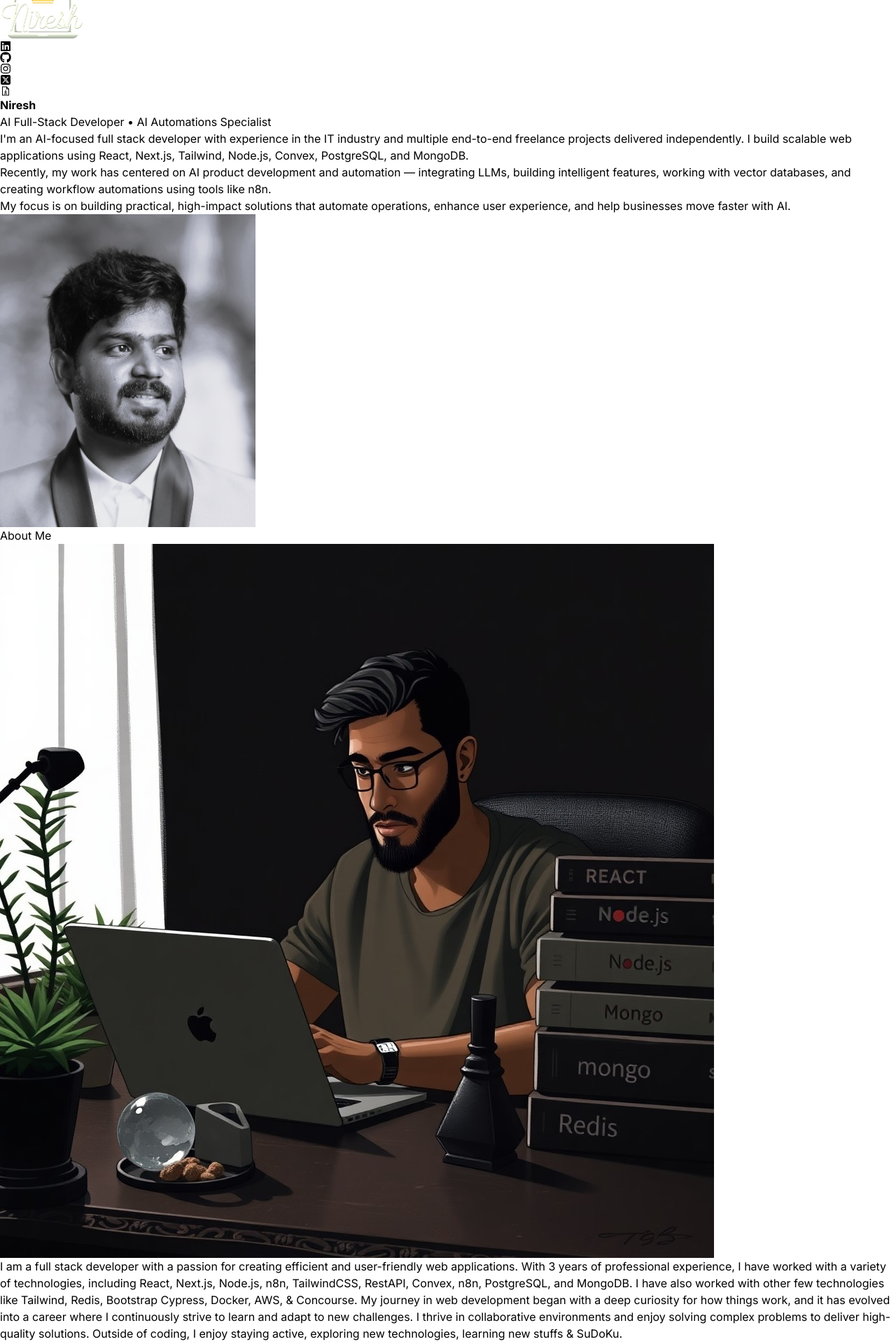
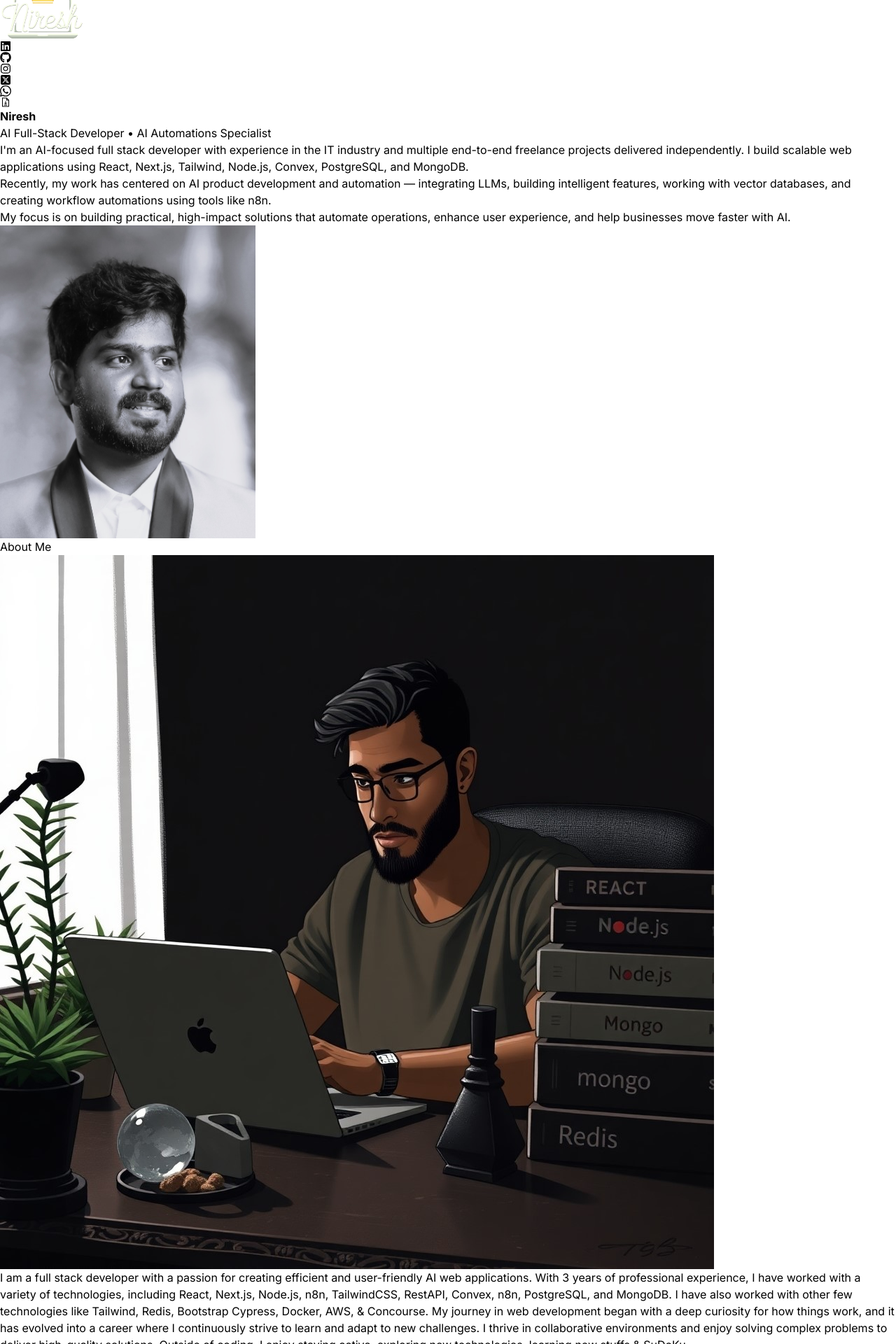
Before and after one commit to the-niresh/Niresh-portfolio, a React (Vite) app: page / in a window 1280 px wide. Shown: the part 20-1940 px from the top of the page at 70% size. Built offline with nearby package versions, Linux system fonts and the light colour scheme.

Commit message:
added WhatsApp contact link and updated about text

```diff
--- a/src/components/Navbar.jsx
+++ b/src/components/Navbar.jsx
@@ -4,7 +4,8 @@ import { FaGithub } from "react-icons/fa"
 import { FaSquareXTwitter } from "react-icons/fa6"
 import { FaInstagram } from "react-icons/fa"
 import { LiaFileDownloadSolid } from "react-icons/lia";
-import { WEBSITE_URL, LINKEDIN_URL, GITHUB_URL, INSTAGRAM_URL, TWITTER_URL, CV_URL } from "../constants"
+import { BsWhatsapp } from "react-icons/bs";
+import { WEBSITE_URL, LINKEDIN_URL, GITHUB_URL, INSTAGRAM_URL, TWITTER_URL, WHATSAPP_URL, CV_URL } from "../constants"
 
 const Navbar = () => {
   return (
@@ -17,6 +18,7 @@ const Navbar = () => {
         <a href={GITHUB_URL} target="_blank"><FaGithub /></a>
         <a href={INSTAGRAM_URL} target="_blank"><FaInstagram /></a>
         <a href={TWITTER_URL} target="_blank"><FaSquareXTwitter /></a>
+        <a href={WHATSAPP_URL} target="_blank"><BsWhatsapp /></a>
         <a href={CV_URL} target="_blank"><LiaFileDownloadSolid /></a>
       </div>
     </nav>
--- a/src/constants/index.js
+++ b/src/constants/index.js
@@ -11,7 +11,9 @@ export const LINKEDIN_URL = "https://www.linkedin.com/in/the-niresh/"
 export const GITHUB_URL = "https://github.com/the-niresh"
 export const INSTAGRAM_URL = "https://www.instagram.com/the_niresh/"
 export const TWITTER_URL = "https://x.com/the_niresh"
+export const WHATSAPP_URL = "https://wa.me/+919488186900"
 export const CV_URL = "https://drive.google.com/file/d/1KsB9mBeA8Zr_33fVSMbS6Ie_y4X-_G7s/view?usp=drive_link"
+
 export const PROJECT_1_URL = "https://nire-twitter-clone.onrender.com/"
 export const NETFLIX_CLONE_URL = "https://netflix-clone-kqqz.onrender.com/"
 export const SOCIALLY_CLONE_URL = "https://nextjs-socially-one.vercel.app/"
@@ -30,7 +32,7 @@ export const HERO_CONTENT_2 = `Recently, my work has centered on AI product deve
 
 export const HERO_CONTENT_3 = `My focus is on building practical, high-impact solutions that automate operations, enhance user experience, and help businesses move faster with AI.`;
 
-export const ABOUT_TEXT = `I am a full stack developer with a passion for creating efficient and user-friendly web applications. With 3 years of professional experience, I have worked with a variety of technologies, including React, Next.js, Node.js, n8n, TailwindCSS, RestAPI, Convex, n8n, PostgreSQL, and MongoDB. I have also worked with other few technologies like Tailwind, Redis, Bootstrap Cypress, Docker, AWS, & Concourse. My journey in web development began with a deep curiosity for how things work, and it has evolved into a career where I continuously strive to learn and adapt to new challenges. I thrive in collaborative environments and enjoy solving complex problems to deliver high-quality solutions. Outside of coding, I enjoy staying active, exploring new technologies, learning new stuffs & SuDoKu.`;
+export const ABOUT_TEXT = `I am a full stack developer with a passion for creating efficient and user-friendly AI web applications. With 3 years of professional experience, I have worked with a variety of technologies, including React, Next.js, Node.js, n8n, TailwindCSS, RestAPI, Convex, n8n, PostgreSQL, and MongoDB. I have also worked with other few technologies like Tailwind, Redis, Bootstrap Cypress, Docker, AWS, & Concourse. My journey in web development began with a deep curiosity for how things work, and it has evolved into a career where I continuously strive to learn and adapt to new challenges. I thrive in collaborative environments and enjoy solving complex problems to deliver high-quality solutions. Outside of coding, I enjoy staying active, exploring new technologies, learning new stuffs & SuDoKu.`;
 
 export const EXPERIENCES = [
   {
```
